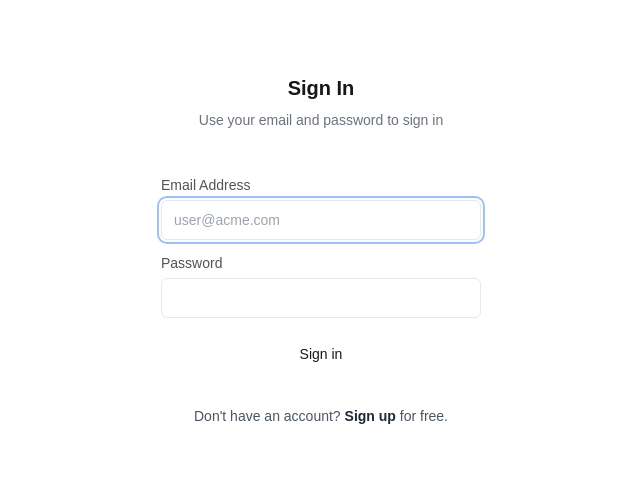
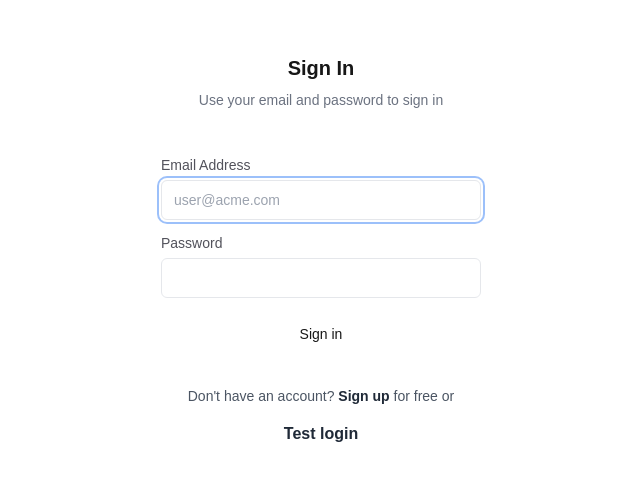
Before and after one commit to Valentine-chinedu/ai-chatbot, a Next.js app: page /login in a window 1280 px wide. Shown: the part 150-630 px from the top of the page, without its empty margins (319-959 px from the left). Built offline with nearby package versions, Linux system fonts and the light colour scheme.

Commit message:
feat: enhance login form with tester login functionality and refactor AuthForm component

```diff
--- a/app/(auth)/login/page.tsx
+++ b/app/(auth)/login/page.tsx
@@ -1,20 +1,38 @@
 'use client';
+
+import { useActionState, useEffect, useRef, useState } from 'react';
 
 import Link from 'next/link';
 import { useRouter } from 'next/navigation';
-import { useActionState, useEffect, useState } from 'react';
+
+// import { set } from 'date-fns';
 import { toast } from 'sonner';
 
 import { AuthForm } from '@/components/auth-form';
 import { SubmitButton } from '@/components/submit-button';
 
-import { login, type LoginActionState } from '../actions';
+import { type LoginActionState, login } from '../actions';
 
 export default function Page() {
     const router = useRouter();
+    const formRef = useRef<HTMLFormElement>(null);
 
     const [email, setEmail] = useState('');
+    const [password, setPassword] = useState('');
     const [isSuccessful, setIsSuccessful] = useState(false);
+
+    const testerLogin = (e: React.MouseEvent) => {
+        e.preventDefault();
+        setEmail('tester@gmail.com');
+        setPassword('Young2sis#');
+
+        // Use setTimeout to ensure state updates are processed
+        setTimeout(() => {
+            if (formRef.current) {
+                formRef.current.requestSubmit();
+            }
+        }, 0);
+    };
 
     const [state, formAction] = useActionState<LoginActionState, FormData>(
         login,
@@ -40,17 +58,26 @@ export default function Page() {
     };
 
     return (
-    <div className="flex h-dvh w-screen items-start pt-12 md:pt-0 md:items-center justify-center bg-background">
-      <div className="w-full max-w-md overflow-hidden rounded-2xl flex flex-col gap-12">
+        <div className="flex h-dvh w-screen items-start justify-center bg-background pt-12 md:items-center md:pt-0">
+            <div className="flex w-full max-w-md flex-col gap-12 overflow-hidden rounded-2xl">
                 <div className="flex flex-col items-center justify-center gap-2 px-4 text-center sm:px-16">
-          <h3 className="text-xl font-semibold dark:text-zinc-50">Sign In</h3>
+                    <h3 className="text-xl font-semibold dark:text-zinc-50">
+                        Sign In
+                    </h3>
                     <p className="text-sm text-gray-500 dark:text-zinc-400">
                         Use your email and password to sign in
                     </p>
                 </div>
-        <AuthForm action={handleSubmit} defaultEmail={email}>
-          <SubmitButton isSuccessful={isSuccessful}>Sign in</SubmitButton>
-          <p className="text-center text-sm text-gray-600 mt-4 dark:text-zinc-400">
+                <AuthForm
+                    ref={formRef}
+                    action={handleSubmit}
+                    defaultEmail={email}
+                    defaultPassword={password}
+                >
+                    <SubmitButton isSuccessful={isSuccessful}>
+                        Sign in
+                    </SubmitButton>
+                    <p className="mt-4 text-center text-sm text-gray-600 dark:text-zinc-400">
                         {"Don't have an account? "}
                         <Link
                             href="/register"
@@ -58,8 +85,14 @@ export default function Page() {
                         >
                             Sign up
                         </Link>
-            {' for free.'}
+                        {' for free or '}
                     </p>
+                    <button
+                        onClick={testerLogin}
+                        className="font-semibold text-gray-800 hover:underline dark:text-zinc-200"
+                    >
+                        Test login
+                    </button>
                 </AuthForm>
             </div>
         </div>
--- a/components/auth-form.tsx
+++ b/components/auth-form.tsx
@@ -1,25 +1,34 @@
+import { forwardRef } from 'react';
+
 import Form from 'next/form';
 
 import { Input } from './ui/input';
 import { Label } from './ui/label';
 
-export function AuthForm({
-  action,
-  children,
-  defaultEmail = '',
-}: {
+export const AuthForm = forwardRef<
+    HTMLFormElement,
+    {
         action: NonNullable<
             string | ((formData: FormData) => void | Promise<void>) | undefined
         >;
         children: React.ReactNode;
         defaultEmail?: string;
-}) {
+        defaultPassword?: string;
+    }
+>(function AuthForm(
+    { action, children, defaultEmail = '', defaultPassword = '' },
+    ref,
+) {
     return (
-    <Form action={action} className="flex flex-col gap-4 px-4 sm:px-16">
+        <Form
+            ref={ref}
+            action={action}
+            className="flex flex-col gap-4 px-4 sm:px-16"
+        >
             <div className="flex flex-col gap-2">
                 <Label
                     htmlFor="email"
-          className="text-zinc-600 font-normal dark:text-zinc-400"
+                    className="font-normal text-zinc-600 dark:text-zinc-400"
                 >
                     Email Address
                 </Label>
@@ -40,7 +49,7 @@ export function AuthForm({
             <div className="flex flex-col gap-2">
                 <Label
                     htmlFor="password"
-          className="text-zinc-600 font-normal dark:text-zinc-400"
+                    className="font-normal text-zinc-600 dark:text-zinc-400"
                 >
                     Password
                 </Label>
@@ -51,10 +60,11 @@ export function AuthForm({
                     className="bg-muted text-md md:text-sm"
                     type="password"
                     required
+                    defaultValue={defaultPassword}
                 />
             </div>
 
             {children}
         </Form>
     );
-}
+});
```
Lines whose indentation alone changed are shown as unchanged.
